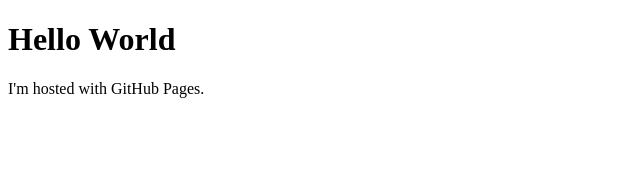
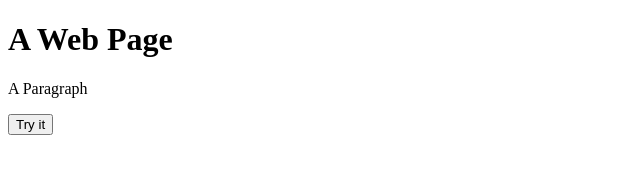
Before and after one commit to WolfWyrm/WolfWyrm.github.io, a plain HTML site: page index.html in a window 1280 px wide. Shown: the whole page, without its empty margins (0-640 px from the left). Drawn offline with Linux system fonts and the light colour scheme.

Commit message:
Test index javascript

```diff
--- a/index.html
+++ b/index.html
@@ -1,7 +1,17 @@
 <!DOCTYPE html>
 <html>
+<head>
+    <script>
+        function myFunction() {
+        document.getElementById("demo").innerHTML = "Paragraph changed.";
+        }
+    </script>
+</head>
 <body>
-<h1>Hello World</h1>
-<p>I'm hosted with GitHub Pages.</p>
+
+    <h1>A Web Page</h1>
+    <p id="demo">A Paragraph</p>
+    <button type="button" onclick="myFunction()">Try it</button>
+
 </body>
 </html>
```
